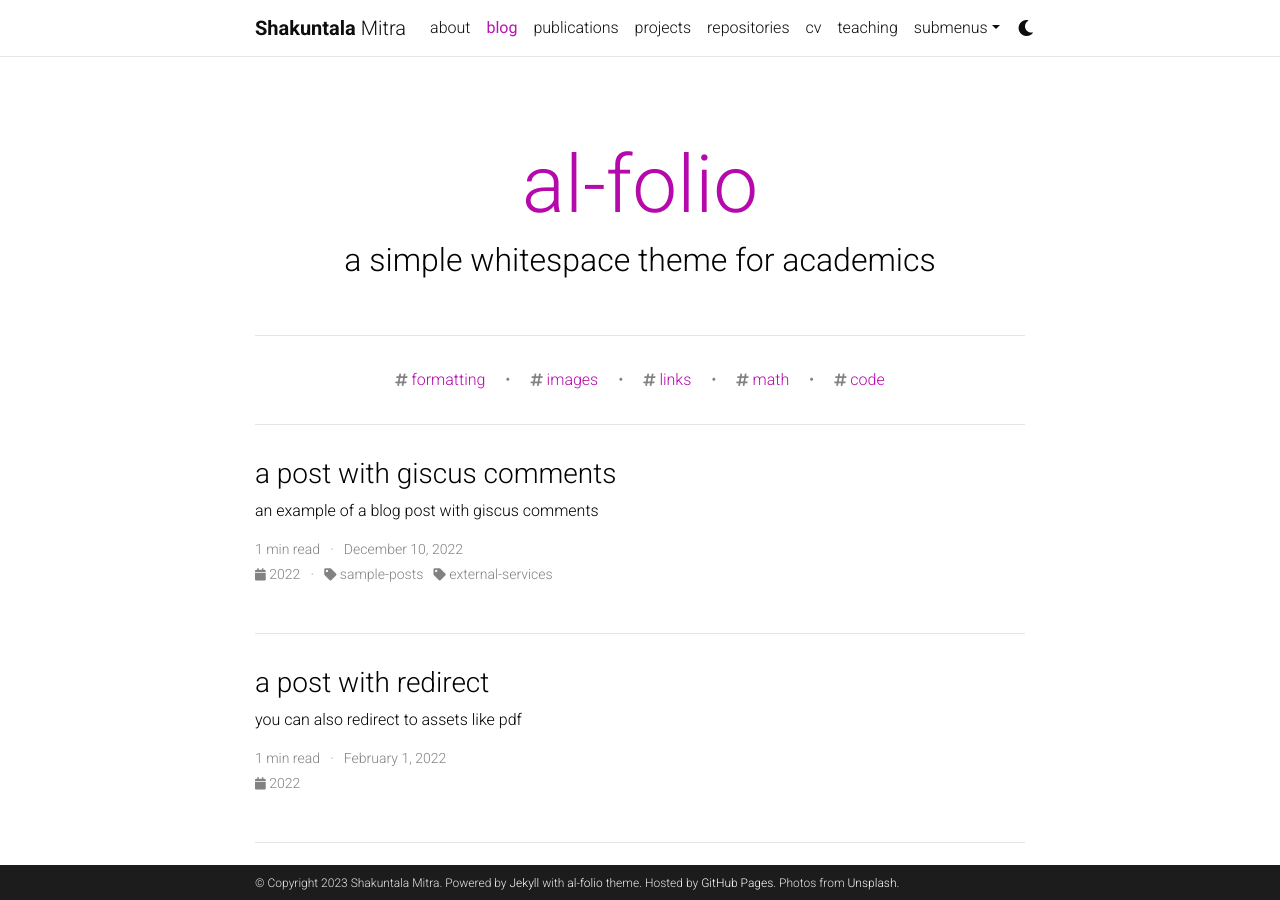
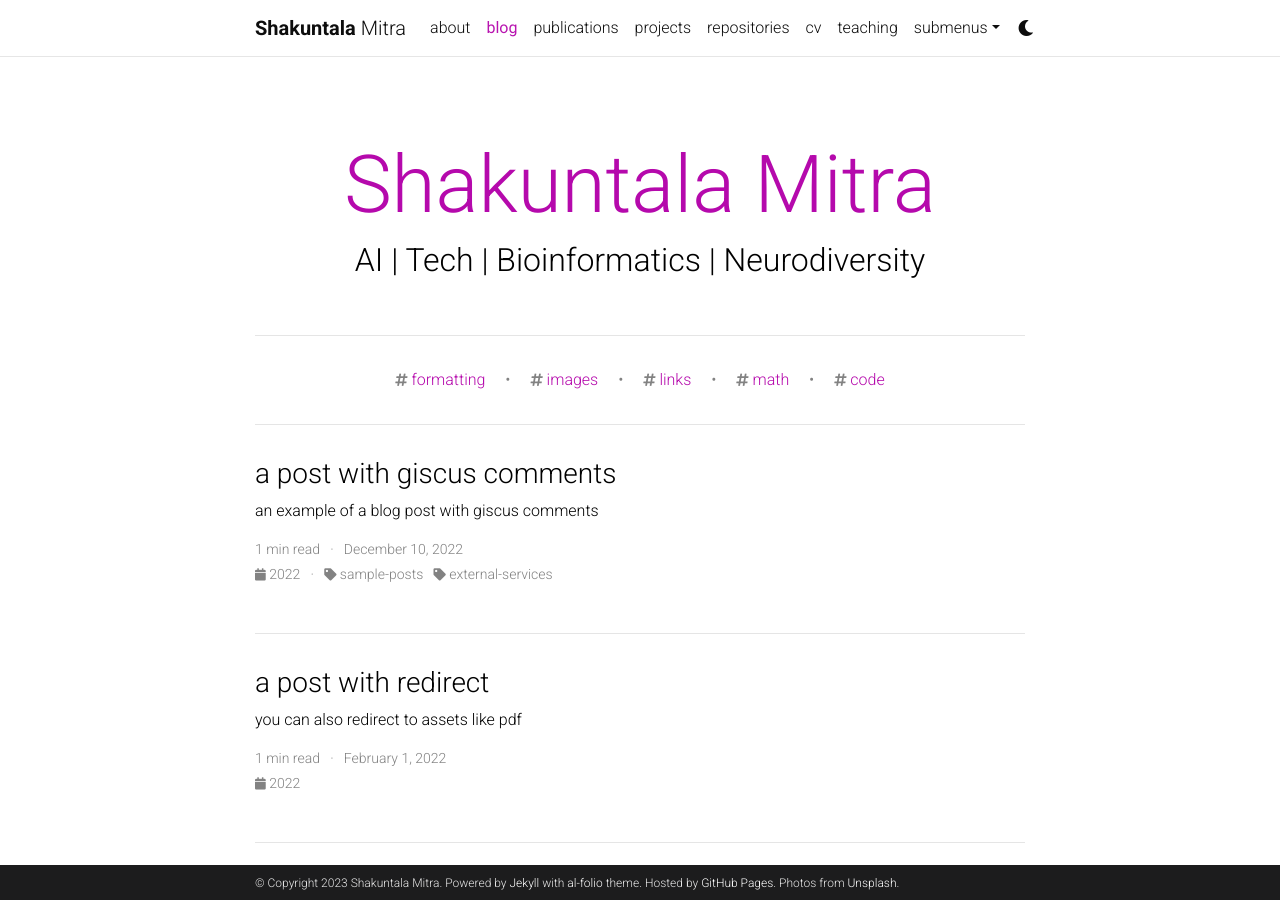
Before and after one commit to dna-witch/dna-witch.github.io, a Jekyll site: the page built from blog/index.html, in a window 1280 px wide and 900 px high. Built offline with Jekyll 4.4.1, drawn with Linux system fonts in a browser that asks for light colours; the list of posts is cut into pages by our own code; comment, search, counter and statistics services are not loaded; a style sheet for code colours, icons or effects is not loaded.

```diff
--- a/_config.yml
+++ b/_config.yml
@@ -120,9 +120,9 @@
 # Blog
 # -----------------------------------------------------------------------------
 
-blog_name: al-folio # blog_name will be displayed in your blog page
+blog_name: Shakuntala Mitra # blog_name will be displayed in your blog page
 blog_nav_title: blog # your blog must have a title for it to be displayed in the nav bar
-blog_description: a simple whitespace theme for academics
+blog_description: AI | Tech | Bioinformatics | Neurodiversity
 permalink: /blog/:year/:title/
 
 # Pagination
@@ -158,7 +158,7 @@
 # you can display them in your blog by adding a link to the RSS feed.
 external_sources:
   - name: medium.com
-    rss_url: https://medium.com/@al-folio/feed
+    rss_url: https://medium.com/@shakuntala-m/feed
 
 # -----------------------------------------------------------------------------
 # Collections
```
